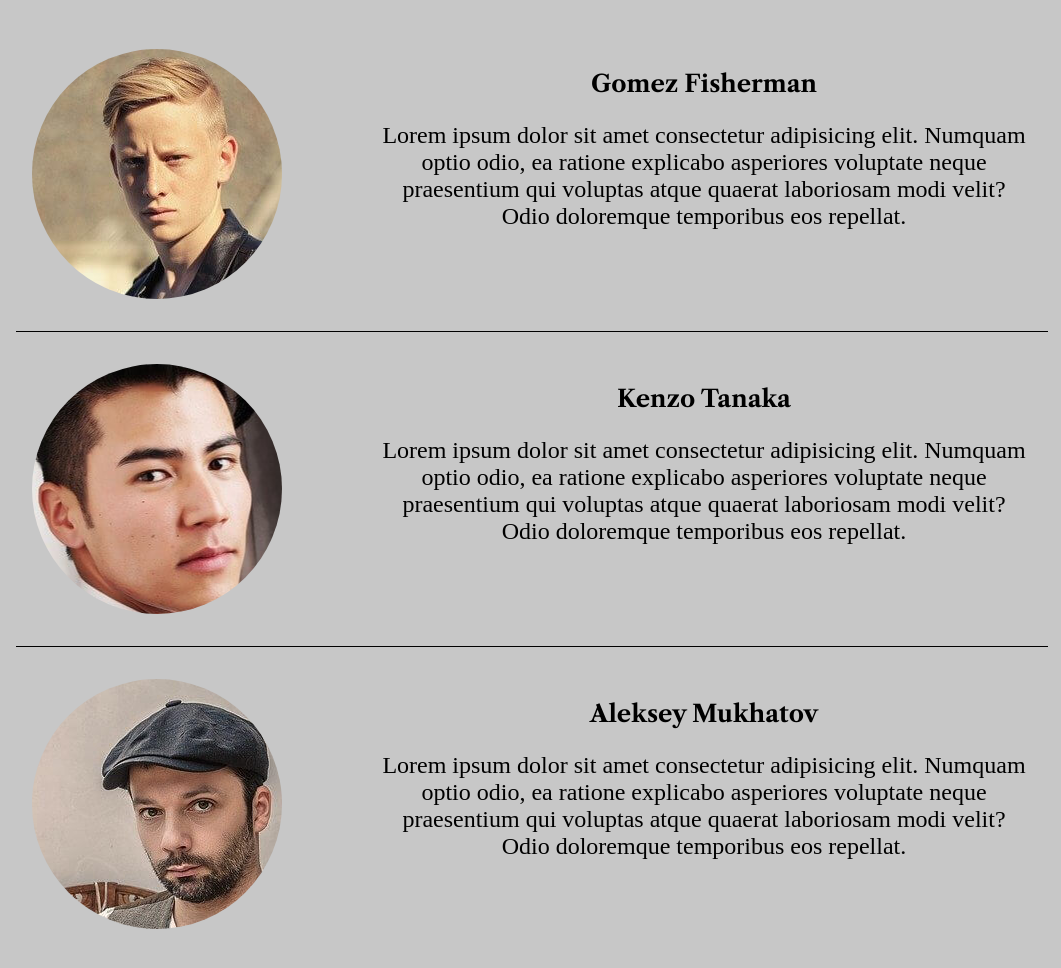
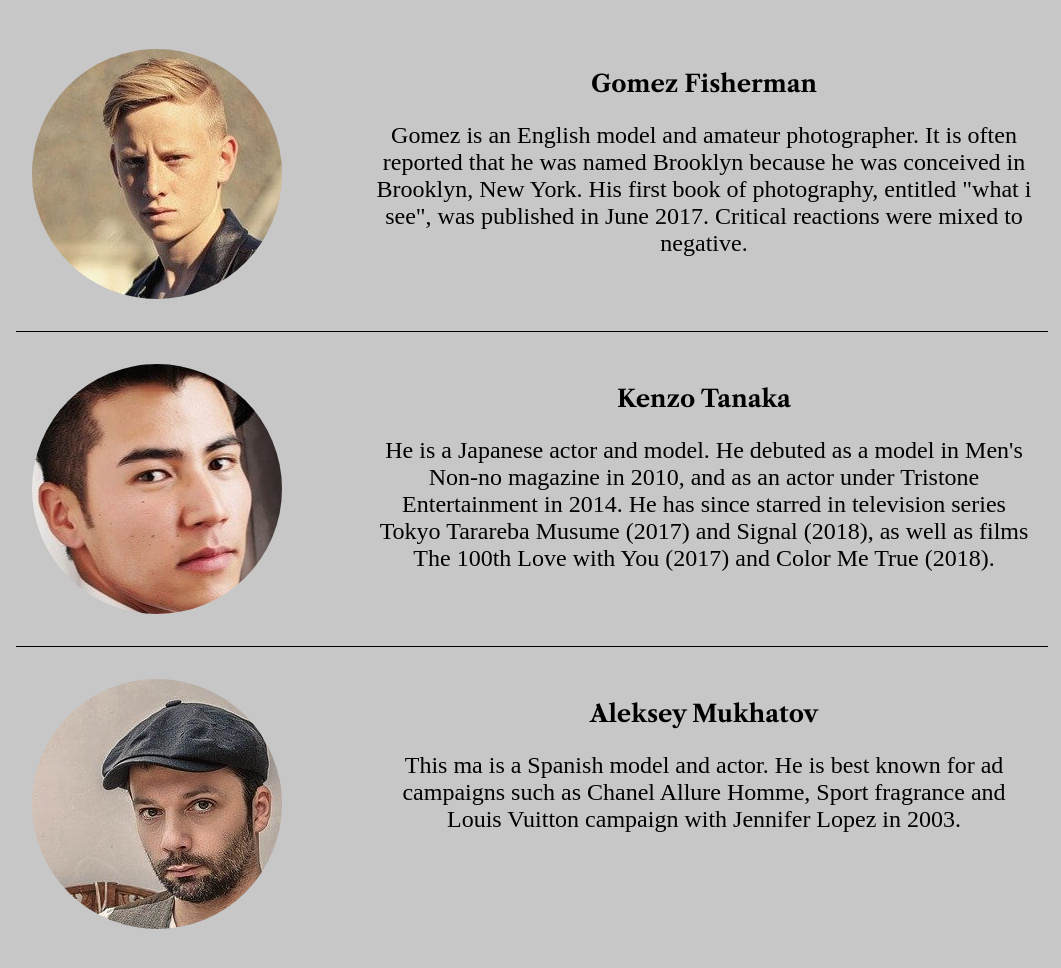
Before and after one commit to nori3506/magazine, a plain HTML site: page Home/index.html in a window 1280 px wide. Shown: the part 2000-2968 px from the top of the page, without its empty margins (108-1169 px from the left). Drawn offline with nearby package versions, Linux system fonts and the light colour scheme; a web font is replaced by a local one.

Commit message:
add men's model real text

```diff
--- a/Home/index.html
+++ b/Home/index.html
@@ -137,10 +137,9 @@
             <a href="../article.html">
               <h2>Gomez Fisherman</h2>
               <p>
-                Lorem ipsum dolor sit amet consectetur adipisicing elit.
-                Numquam optio odio, ea ratione explicabo asperiores voluptate
-                neque praesentium qui voluptas atque quaerat laboriosam modi velit?
-                Odio doloremque temporibus eos repellat.
+                Gomez is an English model and amateur photographer.
+                It is often reported that he was named Brooklyn because he was conceived in Brooklyn, New York.
+                His first book of photography, entitled "what i see", was published in June 2017. Critical reactions were mixed to negative.
               </p>
             </a>
           </div>
@@ -153,10 +152,9 @@
             <a href="../article.html">
               <h2>Kenzo Tanaka</h2>
               <p>
-                Lorem ipsum dolor sit amet consectetur adipisicing elit.
-                Numquam optio odio, ea ratione explicabo asperiores voluptate
-                neque praesentium qui voluptas atque quaerat laboriosam modi velit?
-                Odio doloremque temporibus eos repellat.
+                He is a Japanese actor and model. He debuted as a model in Men's Non-no magazine in 2010, and as an actor under Tristone
+                Entertainment in 2014. He has since starred in television series Tokyo Tarareba Musume (2017) and Signal (2018), as
+                well as films The 100th Love with You (2017) and Color Me True (2018).
               </p>
             </a>
           </div>
@@ -169,10 +167,8 @@
             <a href="../article.html">
               <h2>Aleksey Mukhatov</h2>
               <p>
-                Lorem ipsum dolor sit amet consectetur adipisicing elit.
-                Numquam optio odio, ea ratione explicabo asperiores voluptate
-                neque praesentium qui voluptas atque quaerat laboriosam modi velit?
-                Odio doloremque temporibus eos repellat.
+                This ma is a Spanish model and actor. He is best known for ad campaigns such as Chanel Allure Homme, Sport fragrance and Louis
+                Vuitton campaign with Jennifer Lopez in 2003.
               </p>
             </a>
           </div>
```
Also changed, not shown: sources.html (+19 -0 lines).
